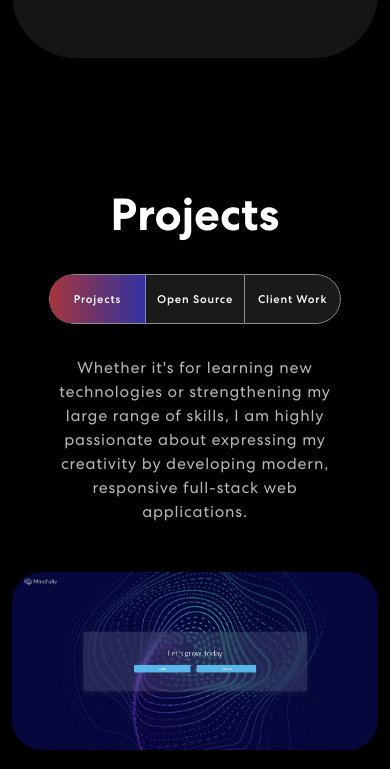
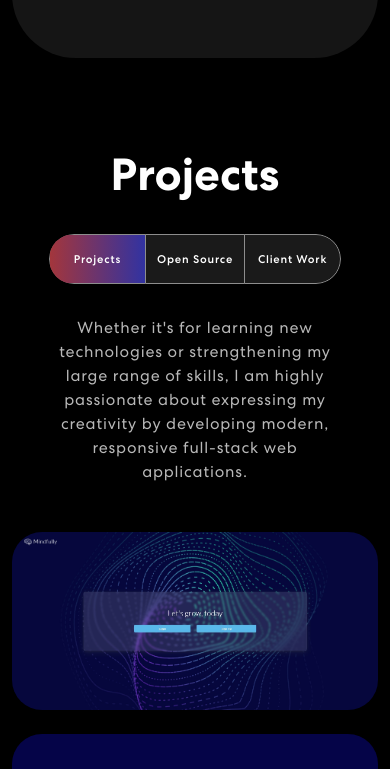
Before and after one commit to alexisintech/alexisintech.github.io, a React (Create React App) app: page / in a window 390 px wide. Shown: the part 1138-1907 px from the top of the page. Built offline with nearby package versions, Linux system fonts and the light colour scheme.

Commit message:
Update App.css

```diff
--- a/src/App.css
+++ b/src/App.css
@@ -481,6 +481,11 @@ nav.navbar .navbar-toggler[aria-expanded="true"] .navbar-toggler-icon {
   padding: 80px 0;
   position: relative;
 }
+  @media all and (max-width: 426px){
+    .project{
+      padding: 40px 0;
+    }
+  }
 
 .project h2 {
 	font-size: 45px;
```
